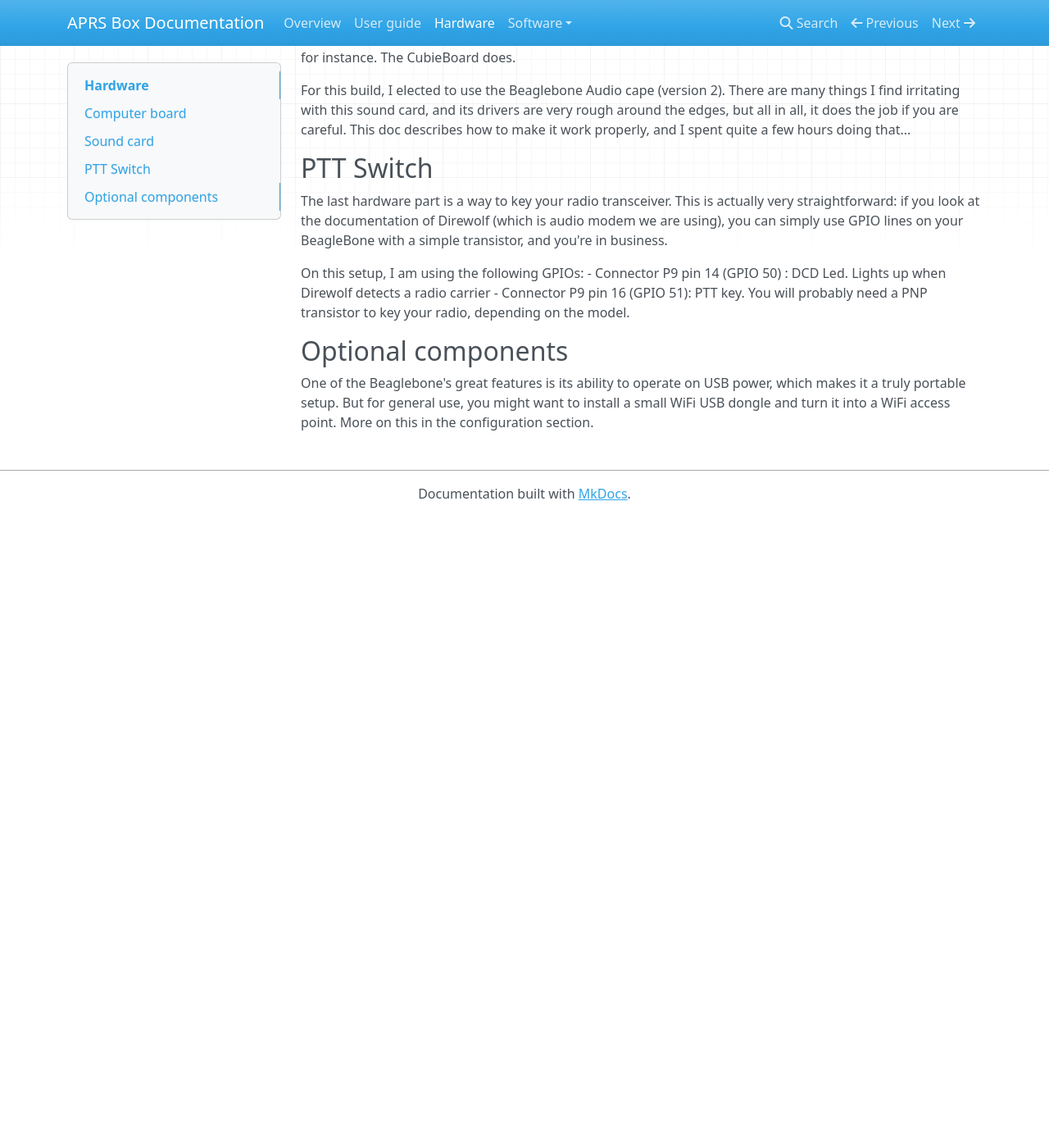
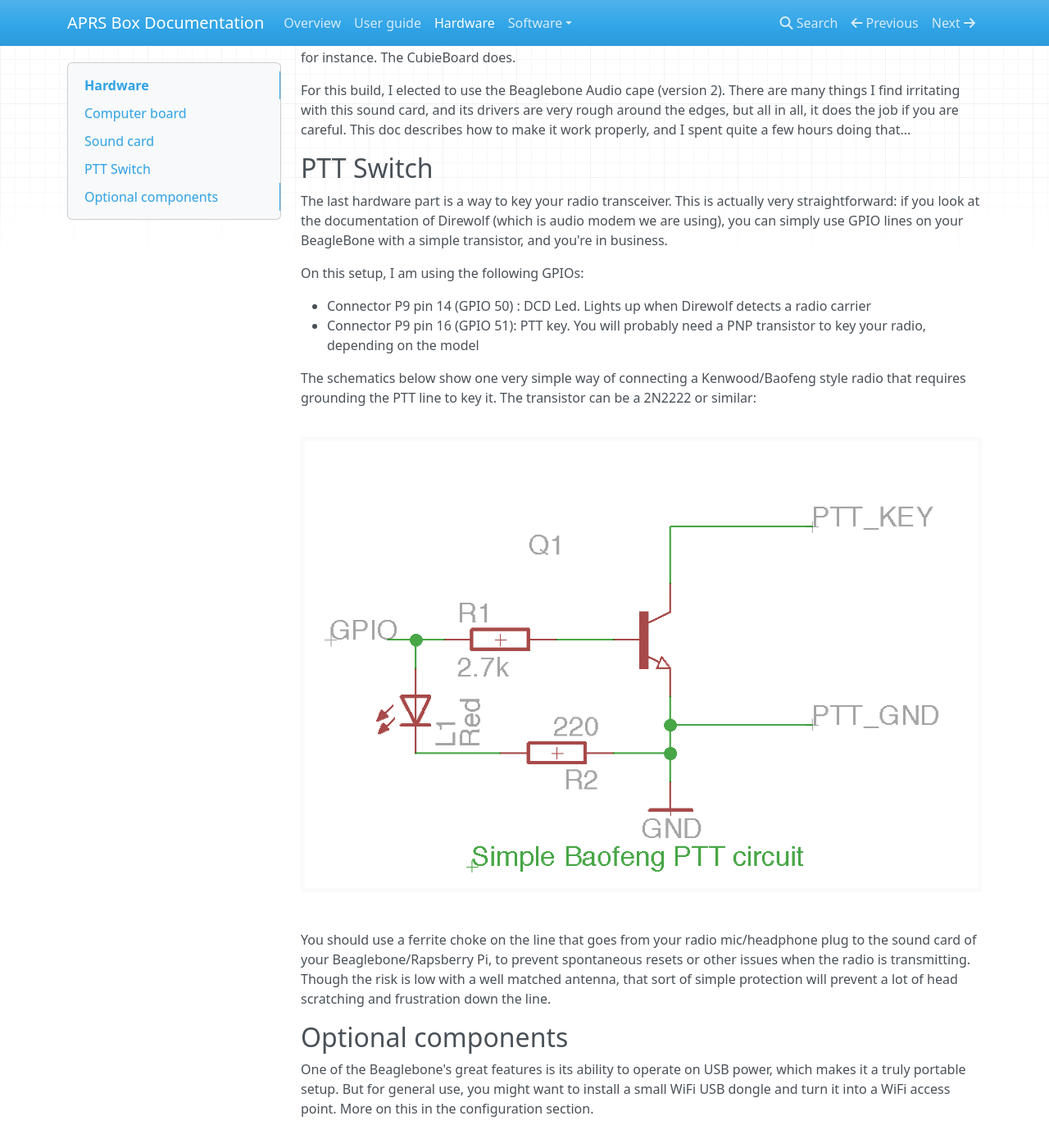
Before and after one commit to elafargue/aprs-box, an MkDocs documentation site: the page built from docs/hardware.md, in a window 1280 px wide and 1400 px high, scrolled down 433 px. Shown: the whole window at 82% size. Built offline with MkDocs 1.6.1, drawn with Linux system fonts in a browser that asks for light colours; nearby versions of some CDN libraries; old or Windows-style settings are respelled for this version of MkDocs; before the commit the page ends 1063 px from its top, so only the background shows below that.

Commit message:
Simple PTT circuit

```diff
--- a/docs/hardware.md
+++ b/docs/hardware.md
@@ -21,8 +21,15 @@ For this build, I elected to use the Beaglebone Audio cape (version 2). There ar
 The last hardware part is a way to key your radio transceiver. This is actually very straightforward: if you look at the documentation of Direwolf (which is audio modem we are using), you can simply use GPIO lines on your BeagleBone with a simple transistor, and you're in business.
 
 On this setup, I am using the following GPIOs:
+
 - Connector P9 pin 14 (GPIO 50) : DCD Led. Lights up when Direwolf detects a radio carrier
-- Connector P9 pin 16 (GPIO 51): PTT key. You will probably need a PNP transistor to key your radio, depending on the model.
+- Connector P9 pin 16 (GPIO 51): PTT key. You will probably need a PNP transistor to key your radio, depending on the model
+
+The schematics below show one very simple way of connecting a Kenwood/Baofeng style radio that requires grounding the PTT line to key it. The transistor can be a 2N2222 or similar:
+
+![Baofeng PTT](img/baofeng_ptt.png)
+
+You should use a ferrite choke on the line that goes from your radio mic/headphone plug to the sound card of your Beaglebone/Rapsberry Pi, to prevent spontaneous resets or other issues when the radio is transmitting. Though the risk is low with a well matched antenna, that sort of simple protection will prevent a lot of head scratching and frustration down the line.
 
 ## Optional components
 
```
Also changed, not shown: docs/img/baofeng_ptt.png (added).
